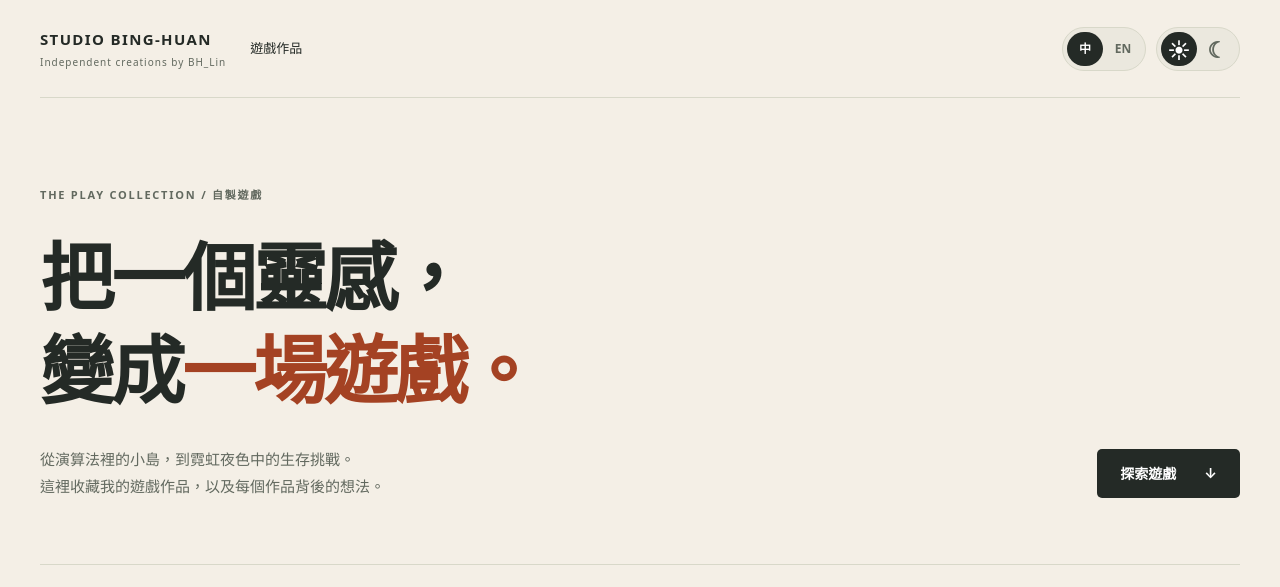
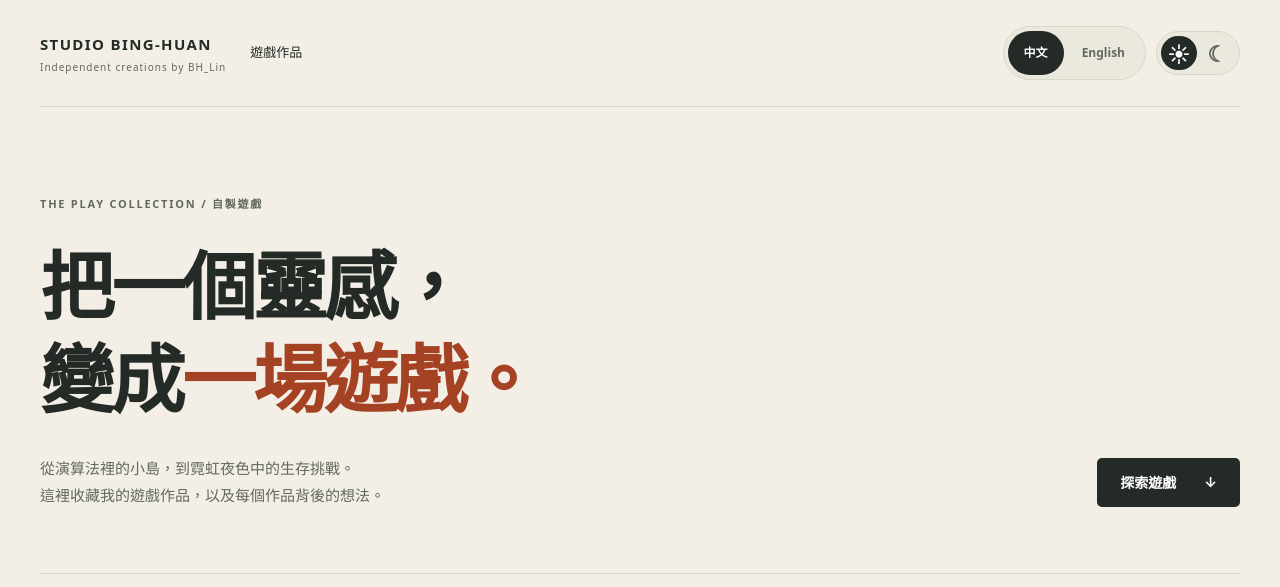
Before and after one commit to binghuan/games, a plain HTML site: page index.html in a window 1280 px wide. Shown: the top 587 px of the page. Drawn offline with Linux system fonts and the light colour scheme.

Commit message:
Add explicit Chinese and English language controls

```diff
--- a/css/games.css
+++ b/css/games.css
@@ -644,6 +644,36 @@ footer>a:last-child {
 .preferences[hidden] {
     display: none;
 }
+.language-options {
+    display: inline-flex;
+    gap: 2px;
+    padding: 4px;
+    border: 1px solid var(--line);
+    border-radius: 999px;
+    background: var(--panel);
+}
+.language-option {
+    min-height: 44px;
+    padding: 0 16px;
+    border: 0;
+    border-radius: 999px;
+    background: transparent;
+    color: var(--muted);
+    font: inherit;
+    font-weight: 600;
+    cursor: pointer;
+}
+.language-option[aria-pressed="true"] {
+    background: var(--ink);
+    color: var(--button-text);
+}
+.language-option:focus-visible {
+    outline: 2px solid var(--accent);
+    outline-offset: 2px;
+}
+.language-option:hover {
+    text-decoration: underline;
+}
 .preferences .preference-toggle {
     display: inline-flex;
     align-items: center;
--- a/games.js
+++ b/games.js
@@ -122,7 +122,7 @@ const gameTranslations = {
 
 (() => {
     const root = document.documentElement;
-    const languageButton = document.getElementById('language-toggle');
+    const languageButtons = document.querySelectorAll('[data-language]');
     const themeButton = document.getElementById('theme-toggle');
     const systemTheme = window.matchMedia('(prefers-color-scheme: dark)');
     const textNodes = [];
@@ -155,10 +155,9 @@ const gameTranslations = {
         attributes.forEach(({ element, name, original }) => {
             element.setAttribute(name, language === 'en' ? gameTranslations[original] : original);
         });
-        languageButton.dataset.active = language === 'en' ? 'second' : 'first';
-        const languageLabel = language === 'en' ? 'Switch to Traditional Chinese' : '切換至英文';
-        languageButton.setAttribute('aria-label', languageLabel);
-        languageButton.title = languageLabel;
+        languageButtons.forEach(button => {
+            button.setAttribute('aria-pressed', String(button.dataset.language === language));
+        });
         themeButton.setAttribute('aria-label', language === 'en' ? 'Dark mode' : '深色模式');
         updateThemeLabel();
     }
@@ -184,10 +183,12 @@ const gameTranslations = {
     } catch (_) { /* Keep the default language. */ }
     setLanguage(language);
     setTheme(root.dataset.theme || 'system');
-    languageButton.addEventListener('click', () => {
-        const next = root.lang === 'en' ? 'zh-Hant' : 'en';
-        setLanguage(next);
-        save('games-language', next);
+    languageButtons.forEach(button => {
+        button.addEventListener('click', () => {
+            const next = button.dataset.language;
+            setLanguage(next);
+            save('games-language', next);
+        });
     });
     themeButton.addEventListener('click', () => {
         const next = isDark() ? 'light' : 'dark';
--- a/index.html
+++ b/index.html
@@ -17,9 +17,10 @@
         <div class="brand">STUDIO BING-HUAN<span>Independent creations by BH_Lin</span></div>
         <nav aria-label="主要導覽"><a href="#collection">遊戲作品</a></nav>
         <div class="preferences" hidden>
-            <button id="language-toggle" class="preference-toggle" type="button" aria-label="Switch to English" data-active="first">
-                <span aria-hidden="true" lang="zh-Hant">中</span><span aria-hidden="true" lang="en">EN</span>
-            </button>
+            <div class="language-options" role="group" aria-label="語言 / Language">
+                <button class="language-option" type="button" lang="zh-Hant" data-language="zh-Hant" aria-pressed="true">中文</button>
+                <button class="language-option" type="button" lang="en" data-language="en" aria-pressed="false">English</button>
+            </div>
             <button id="theme-toggle" class="preference-toggle" type="button" aria-label="Dark mode" aria-pressed="false" data-active="first">
                 <span aria-hidden="true">☀</span><span aria-hidden="true">☾</span>
             </button>
```
